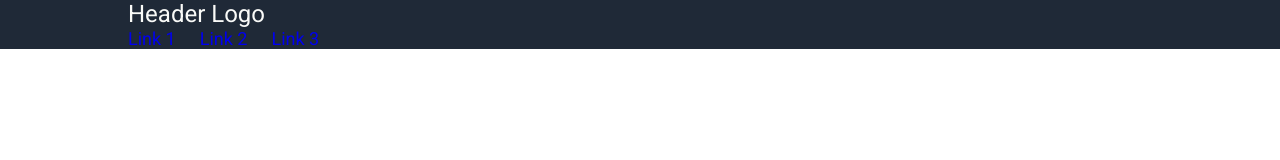
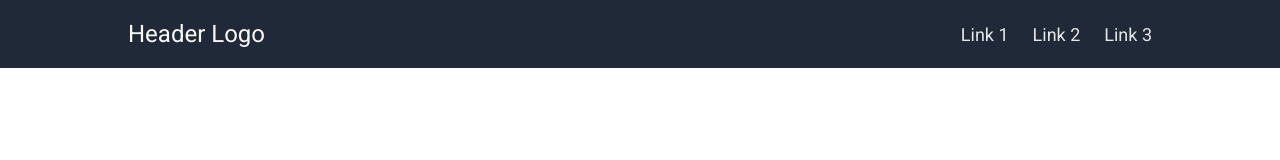
Before and after one commit to sadakatu-tanzil/odin-landing-page, a plain HTML site: page index.html in a window 1280 px wide. Drawn offline with Linux system fonts and the light colour scheme.

Commit message:
designed layout for header

```diff
--- a/index.html
+++ b/index.html
@@ -28,6 +28,7 @@
   <body>
     <div class="header bg-dark">
       <div class="container">
+        <div class="header-contents">
           <div class="header-logo">
             <span class="odin-logo-text">Header Logo</span>
           </div>
@@ -47,5 +48,6 @@
           </div>
         </div>
       </div>
+    </div>
   </body>
 </html>
--- a/styles.css
+++ b/styles.css
@@ -38,6 +38,17 @@ body {
 
 .odin-header-links a {
   text-decoration: none;
+  color: inherit;
+}
+
+.header {
+  padding: 20px 0;
+}
+
+.header-contents {
+  display: flex;
+  justify-content: space-between;
+  align-items: center;
 }
 
 .odin-button,
@@ -60,6 +71,6 @@ body {
 }
 
 .container {
-  width: 1024px;
+  max-width: 1024px;
   margin: 0 auto;
 }
```
Lines whose indentation alone changed are shown as unchanged.
